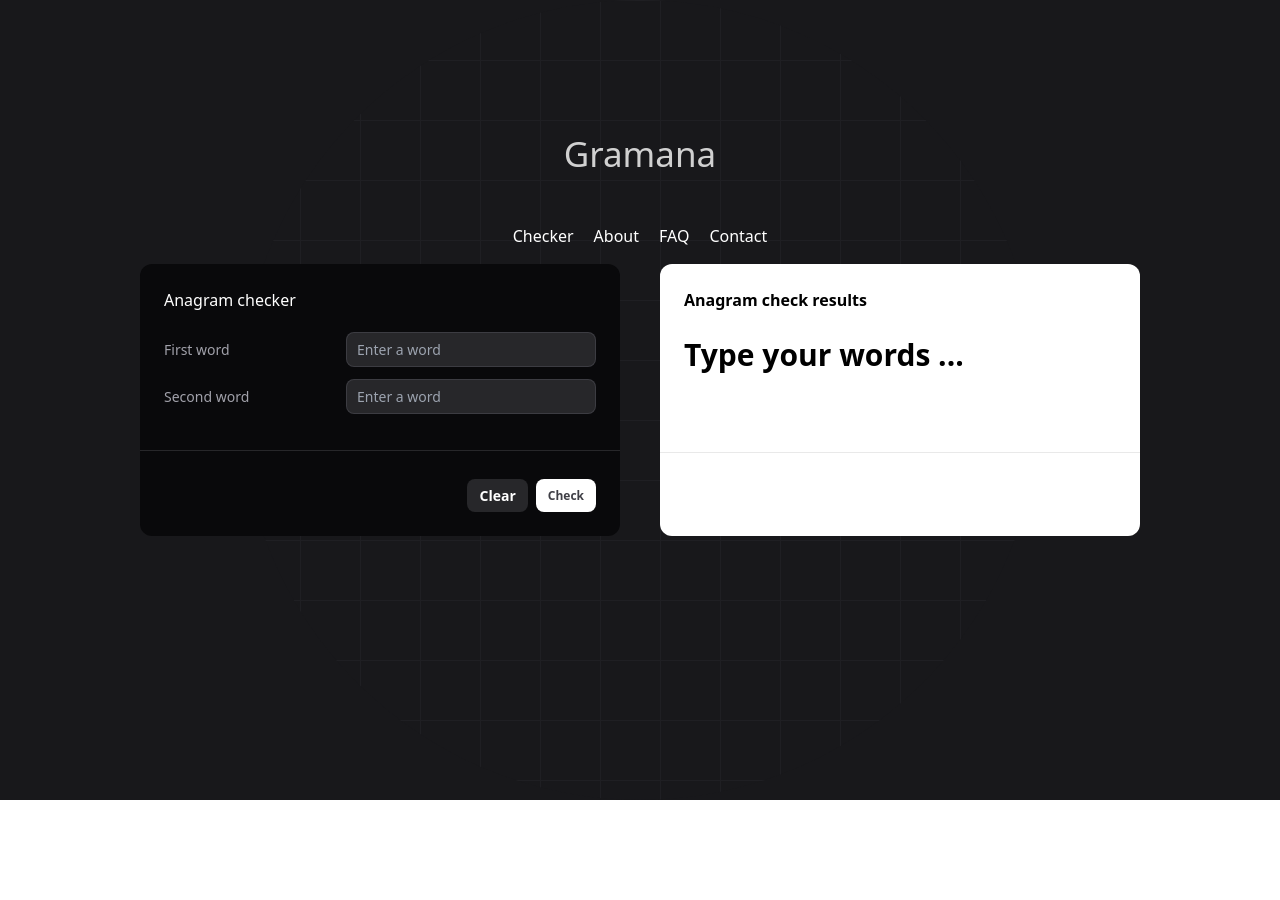
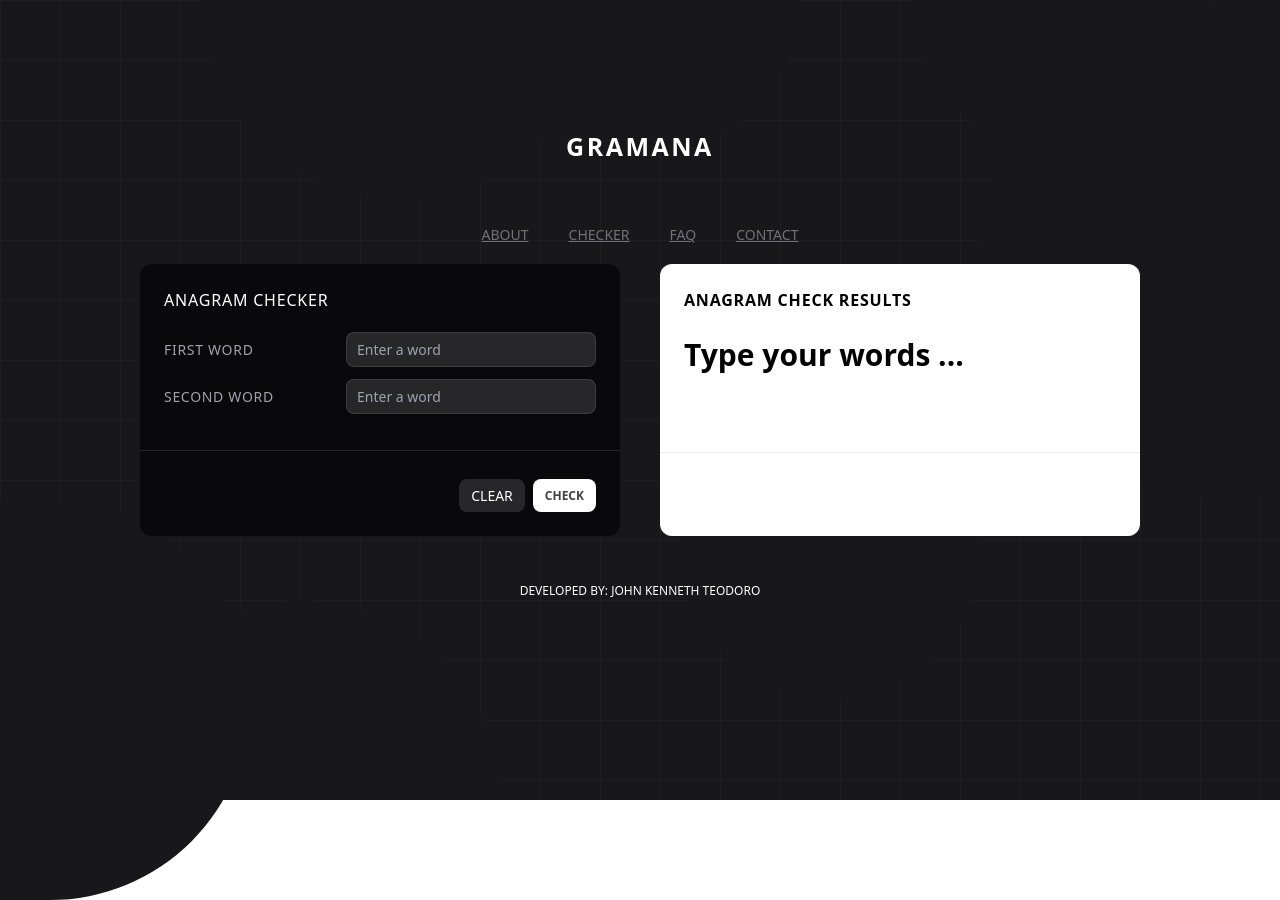
Before and after one commit to johnkennethpteodoro/anagramApp, a Vue app: page / in a window 1280 px wide. Before the commit the page ends 800 px from the top, so only its background shows below. Built offline with nearby package versions, Linux system fonts and the light colour scheme.

Commit message:
update background

```diff
--- a/src/App.vue
+++ b/src/App.vue
@@ -11,7 +11,7 @@ const handleAnagramWord = (t1, t2) => {
 	const text2 = t2.toLowerCase().trim();
 
 	if (!text1 || !text2) {
-		resultMessage.value = "Both inputs must be filled.";
+		resultMessage.value = "Both inputs must be filled";
 		resultDetails.value = "";
 		return;
 	}
@@ -71,27 +71,54 @@ const clearInputs = () => {
 
 <template>
 	<div class="bg-zinc-900 h-screen">
-		<div
-			class="bg-layout absolute inset-0 m-auto w-[800px] h-[800px] opacity-20 z-10 rounded-full"
-		></div>
+		<div class="bg-layout absolute inset-0 m-auto w-full h-screen opacity-20 z-10"></div>
+		<div class="xl:block lg:block md:hidden sm:hidden hidden">
+			<div
+				class="bg-zinc-900 rounded-b-full w-[300px] h-[150px] absolute z-20 left-[500px]"
+			></div>
+			<div
+				class="bg-zinc-900 rounded-b-full w-[400px] h-[200px] absolute z-20 left-[200px]"
+			></div>
+			<div
+				class="bg-zinc-900 rounded-e-full w-[250px] h-[400px] absolute z-20 left-0 top-[500px]"
+			></div>
+			<div
+				class="bg-zinc-900 rounded-t-full w-[400px] h-[200px] absolute z-20 left-[100px] bottom-0"
+			></div>
+			<div class="bg-zinc-900 rounded-s-full w-[300px] h-[500px] absolute z-20 right-0"></div>
+			<div
+				class="bg-zinc-900 rounded-b-full w-[300px] h-[150px] absolute z-20 right-[70px]"
+			></div>
+			<div
+				class="bg-zinc-900 rounded-full w-[300px] h-[300px] absolute z-20 right-[300px] bottom-[100px]"
+			></div>
+		</div>
 		<h1
-			class="flex gap-5 justify-center absolute top-32 text-white text-center w-full text-[35px]"
+			class="flex gap-5 justify-center absolute xl:top-32 lg:top-32 md:top-8 sm:top-8 top-8 text-white text-center w-full text-[25px] uppercase tracking-widest font-extrabold z-30"
 		>
 			Gramana
 		</h1>
-		<ul class="flex gap-5 justify-center absolute top-56 text-white text-center w-full z-20">
+		<ul
+			class="flex gap-10 text-[14px] justify-center absolute xl:top-56 lg:top-56 md:top-28 sm:top-28 top-28 text-zinc-500 underline text-center w-full z-20 uppercase"
+		>
+			<li><a href="">About</a></li>
 			<li><a href="">Checker</a></li>
-			<li><a href="">About</a></li>
 			<li><a href="">FAQ</a></li>
 			<li><a href="">Contact</a></li>
 		</ul>
 		<div class="flex justify-center h-full w-full items-center">
-			<div class="grid grid-cols-2 w-[1000px] gap-10">
+			<div
+				class="xl:grid xlgrid-cols-2 lg:grid lg:grid-cols-2 md:grid md:grid-cols-1 sm:grid sm:grid-cols-1 md:mx-16 xl:mx-0 lg:mx-0 mx-5 grid grid-cols-1 w-[1000px] gap-10"
+			>
 				<div class="py-6 bg-zinc-950 rounded-xl z-20">
-					<h1 class="text-white mb-5 mx-6">Anagram checker</h1>
+					<h1 class="text-white mb-5 mx-6 uppercase tracking-wider z-50">
+						Anagram checker
+					</h1>
 
 					<div class="flex justify-between items-center mb-3 mx-6">
-						<h1 class="text-zinc-400 text-[14px] font-medium">First word</h1>
+						<h1 class="text-zinc-400 text-[14px] font-medium uppercase tracking-wider">
+							First word
+						</h1>
 						<input
 							v-model="isText1"
 							type="text"
@@ -100,7 +127,9 @@ const clearInputs = () => {
 						/>
 					</div>
 					<div class="flex justify-between items-center mb-9 mx-6">
-						<h1 class="text-zinc-400 text-[14px] font-medium">Second word</h1>
+						<h1 class="text-zinc-400 text-[14px] font-medium uppercase tracking-wider">
+							Second word
+						</h1>
 						<input
 							v-model="isText2"
 							type="text"
@@ -114,24 +143,27 @@ const clearInputs = () => {
 					<div class="w-full flex justify-end gap-2">
 						<button
 							@click="clearInputs"
-							class="text-white mt-7 bg-zinc-800 px-3 py-1.5 text-[14px] font-semibold rounded-lg"
+							class="text-white uppercase mt-7 bg-zinc-800 px-3 py-1.5 text-[14px] rounded-lg"
 						>
 							Clear
 						</button>
 						<button
 							@click="handleAnagramWord(isText1, isText2)"
-							class="text-zinc-700 mt-7 bg-white px-3 py-1.5 text-[12px] font-semibold rounded-lg mr-6"
+							class="text-zinc-700 mt-7 uppercase bg-white px-3 py-1.5 text-[12px] font-semibold rounded-lg mr-6"
 						>
 							Check
 						</button>
 					</div>
 				</div>
 				<div class="bg-white rounded-xl py-6 z-20">
-					<h1 class="text-black mb-5 font-semibold mx-6">Anagram check results</h1>
+					<h1 class="text-black mb-5 font-semibold mx-6 uppercase tracking-wider">
+						Anagram check results
+					</h1>
 					<h1
 						:class="{
 							'text-green-500': resultMessage === 'A valid anagram :)',
 							'text-red-500': resultMessage === 'Not a valid anagram :(',
+							'text-orange-500': resultMessage === 'Both inputs must be filled',
 							'text-[30px]': true,
 							'font-bold': true,
 							'px-6': true,
@@ -140,11 +172,19 @@ const clearInputs = () => {
 						{{ resultMessage ? resultMessage : "Type your words ..." }}
 					</h1>
 					<div class="border-b-[1px] border-zinc-800 border-opacity-10 mt-[75px]"></div>
-					<h2 class="text-black text-[16px] font-medium mt-2 mx-6" v-if="resultDetails">
+					<h2
+						class="text-[16px] font-medium mt-2 mx-6 uppercase text-zinc-500"
+						v-if="resultDetails"
+					>
 						{{ resultDetails }}
 					</h2>
 				</div>
 			</div>
+			<p
+				class="z-30 text-white absolute xl:bottom-[200px] lg:bottom-[200px] md:bottom-[100px] sm:bottom-[100px] bottom-[100px] uppercase text-[12px]"
+			>
+				Developed by: John Kenneth Teodoro
+			</p>
 		</div>
 	</div>
 </template>
@@ -155,4 +195,8 @@ const clearInputs = () => {
 		linear-gradient(to right, #3f3f46 1px, #18181b 1px);
 	background-size: 60px 60px;
 }
+
+/* * {
+	border: 1px solid red;
+} */
 </style>
```
